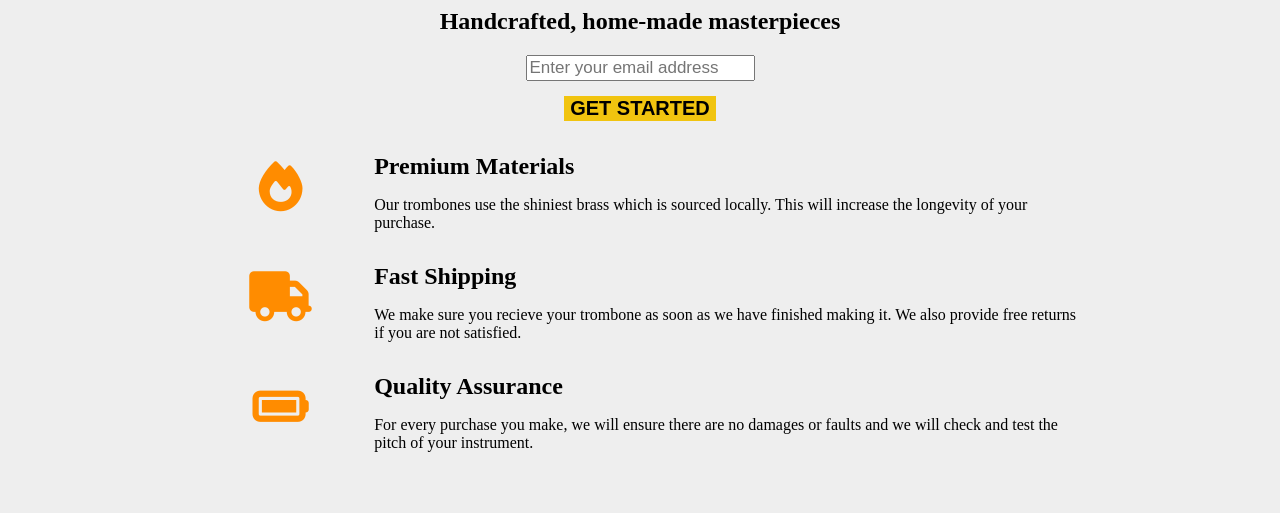
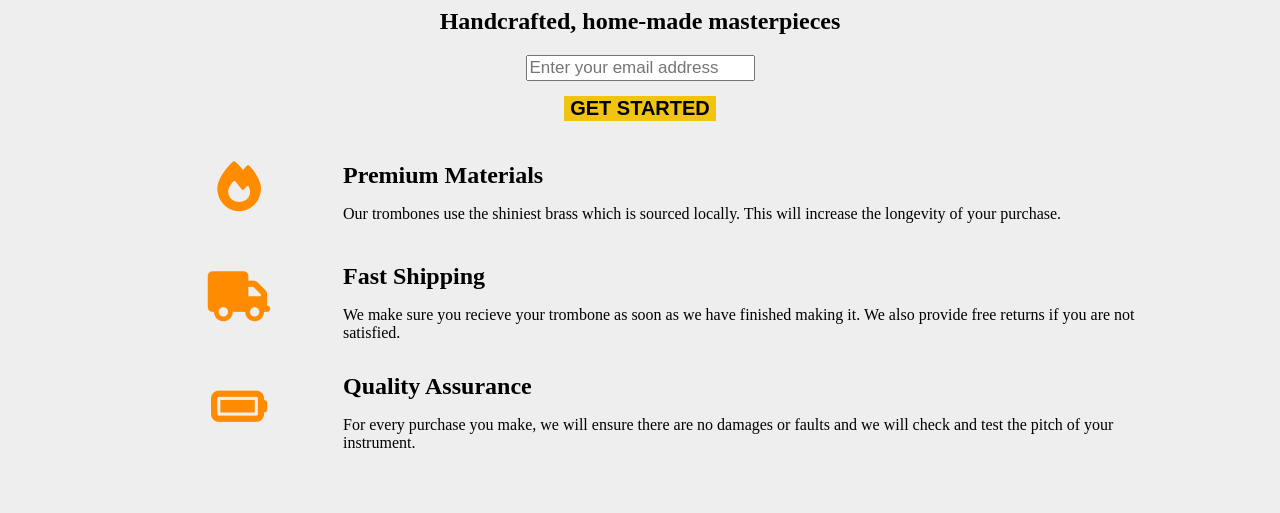
Before and after one commit to fahadshoukat/product-landing-page, a plain HTML site: page index.html in a window 1280 px wide. Shown: the part 332-845 px from the top of the page. Drawn offline with Linux system fonts and the light colour scheme; grey boxes are pictures that could not be loaded.

Commit message:
style container

```diff
--- a/style.css
+++ b/style.css
@@ -44,10 +44,11 @@ body {
   cursor: pointer;
 }
 
-#features {
-  width: 70vw;
-  margin: auto;
-}
+.container {
+    max-width: 1000px;
+    width: 100%;
+    margin: 0 auto;
+  }
 
 .feature {
   display: flex;
```
